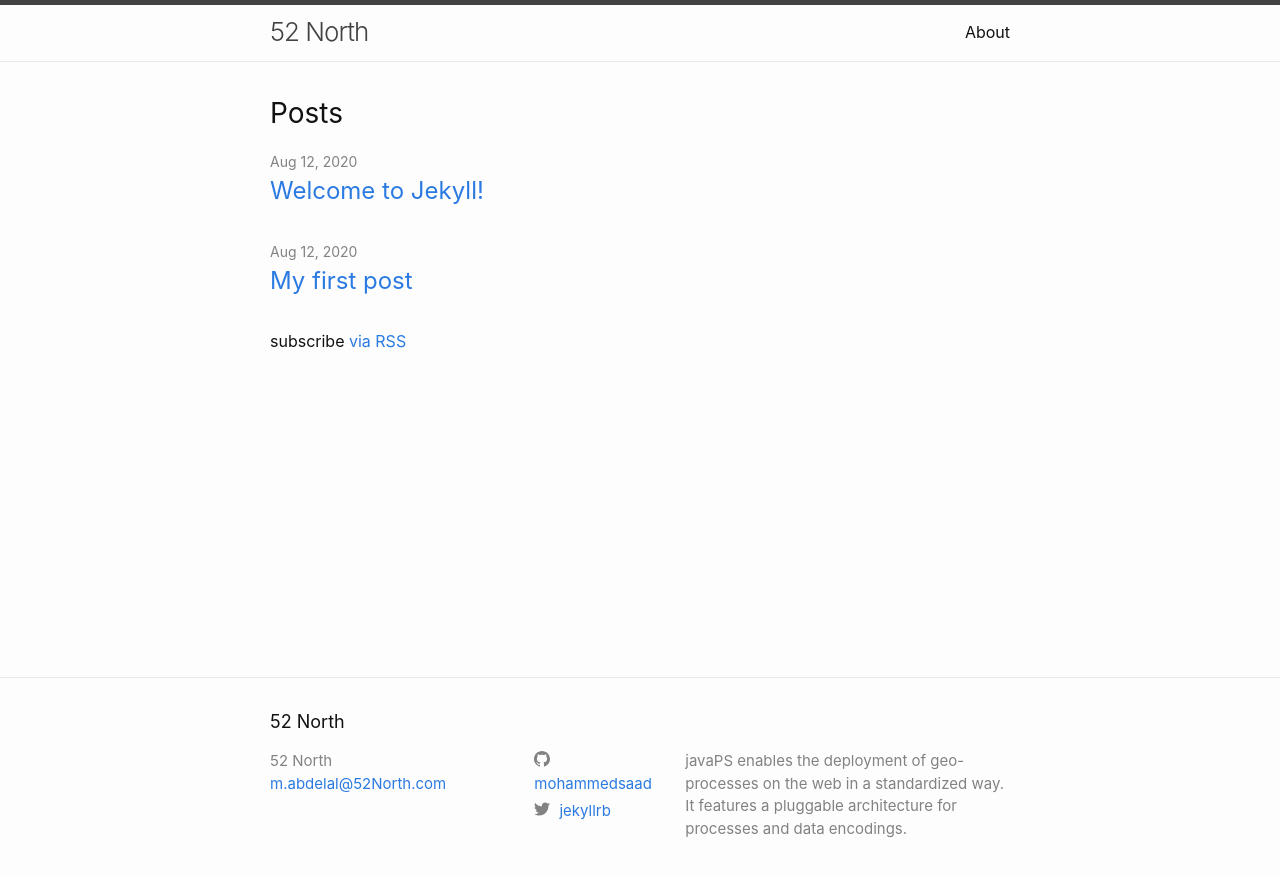
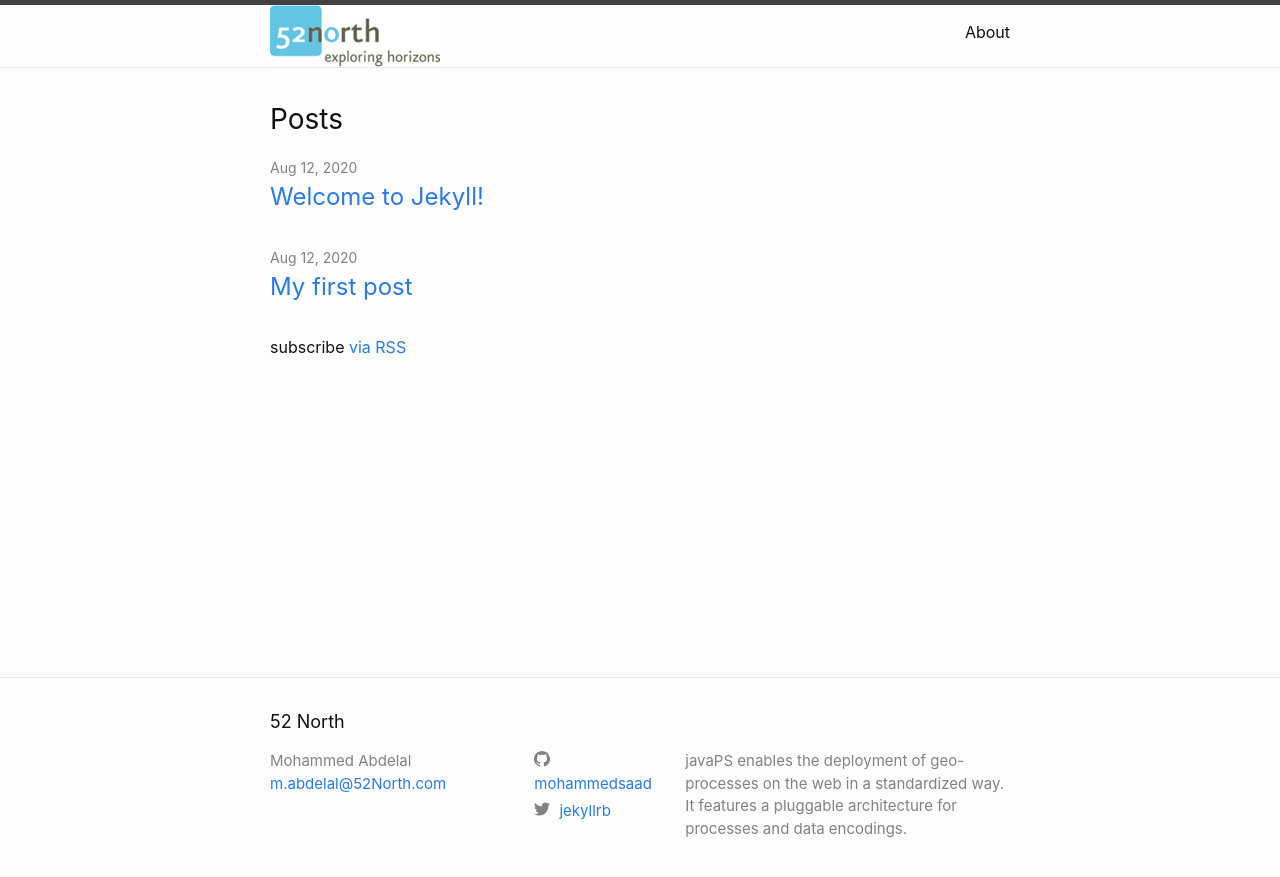
Before and after one commit to mohammedsaad/52North, a Jekyll site: the page built from index.markdown, in a window 1280 px wide. Shown: the top 877 px of the page. Built offline with Jekyll 4.4.1, drawn with Linux system fonts in a browser that asks for light colours.

Commit message:
add logo

```diff
--- a/_config.yml
+++ b/_config.yml
@@ -26,7 +26,10 @@ baseurl: "/52North" # the subpath of your site, e.g. /blog
 url: "https://mohammedsaad.github.io" # the base hostname & protocol for your site, e.g. http://example.com
 twitter_username: jekyllrb
 github_username:  mohammedsaad
-
+# fields used by minima theme but not defaulted by jekyll-new command.
+author: Mohammed Abdelal
+# New Fields not defaulted by jekyll-new with minima theme
+title-logo: /images/52n-logo.gif
 # Build settings
 # remove a minima theme as it is now a regular theme
 # theme: minima
--- a/_includes/header.html
+++ b/_includes/header.html
@@ -3,8 +3,16 @@
   <div class="wrapper">
     {%- assign default_paths = site.pages | map: "path" -%}
     {%- assign page_paths = site.header_pages | default: default_paths -%}
-    <a class="site-title" rel="author" href="{{ "/" | relative_url }}">{{ site.title | escape }}</a>
-
+  <!-- orginal title used by the theme
+  <a class="site-title" rel="author" href="{{ "/" | relative_url }}">{{ site.title | escape }}</a>
+-->
+<a class="site-title" rel="author" href="{{ "/" | relative_url }}" >
+{%- if site.title-logo -%}
+<img src="{{ site.title-logo | relative_url }}" alt="{{ site.title | escape }}"></img>
+{%- else -%}
+{{ site.title | escape }}
+{%- endif -%}
+</a>
     {%- if page_paths -%}
       <nav class="site-nav">
         <input type="checkbox" id="nav-trigger" class="nav-trigger" />
```
Also changed, not shown: images/52n-logo.gif (added), images/favicon.ico (added).
